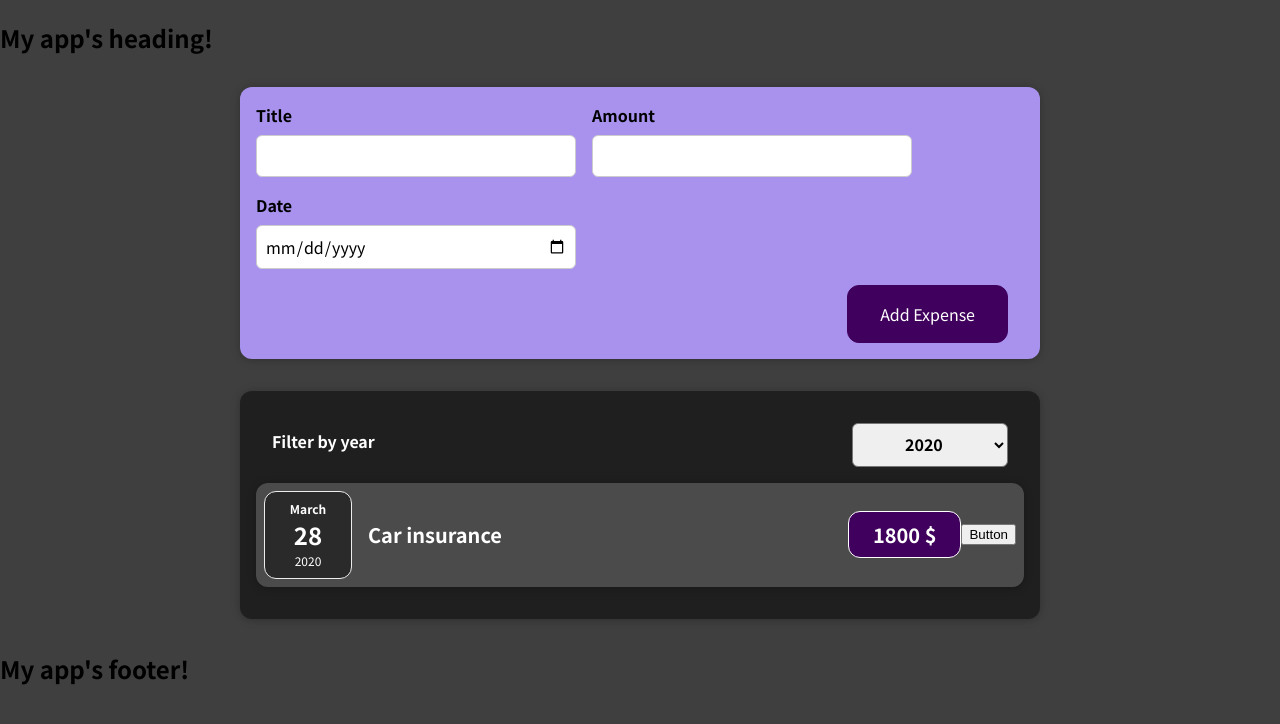
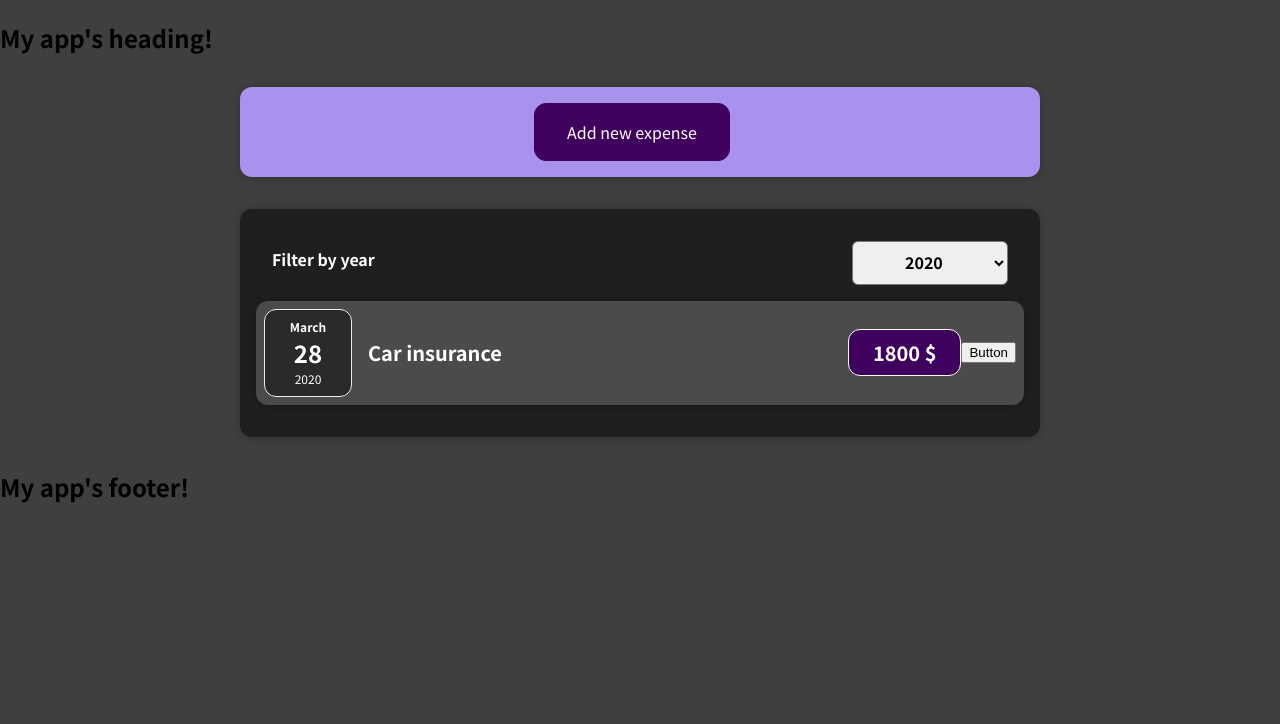
Before and after one commit to sgabor95/expenses-tracker, a React (Create React App) app: page / in a window 1280 px wide. Shown: the top 724 px of the page. Built offline with nearby package versions, Linux system fonts and the light colour scheme.

Commit message:
Show button or form alternatively

```diff
--- a/src/components/NewExpense/ExpenseForm.js
+++ b/src/components/NewExpense/ExpenseForm.js
@@ -68,6 +68,7 @@ const ExpenseForm = (props) => {
         </div>
       </div>
       <div className="new-expense__actions">
+        <button onClick={props.onCancel}>Cancel</button>
         <button type="submit">Add Expense</button>
       </div>
     </form>
--- a/src/components/NewExpense/NewExpense.js
+++ b/src/components/NewExpense/NewExpense.js
@@ -1,17 +1,30 @@
-import React from "react";
+import React, { useState } from "react";
 import ExpenseForm from "./ExpenseForm";
 
 import "./NewExpense.css";
 
 const NewExpense = (props) => {
+  const [showForm, setShowForm] = useState(false);
+
   const saveExpenseDataHandler = (expenseDataInput) => {
     const expenseData = { ...expenseDataInput, id: Math.random().toString() };
     props.onAddNewExpense(expenseData);
   };
 
+  const onClickAddNewExpenseHandler = () => setShowForm(true);
+  const onClickCancelNewExpenseHandler = () => setShowForm(false);
+
   return (
     <div className="new-expense">
-      <ExpenseForm onSaveExpenseData={saveExpenseDataHandler} />
+      {!showForm && (
+        <button onClick={onClickAddNewExpenseHandler}>Add new expense</button>
+      )}
+      {showForm && (
+        <ExpenseForm
+          onSaveExpenseData={saveExpenseDataHandler}
+          onCancel={onClickCancelNewExpenseHandler}
+        />
+      )}
     </div>
   );
 };
```
